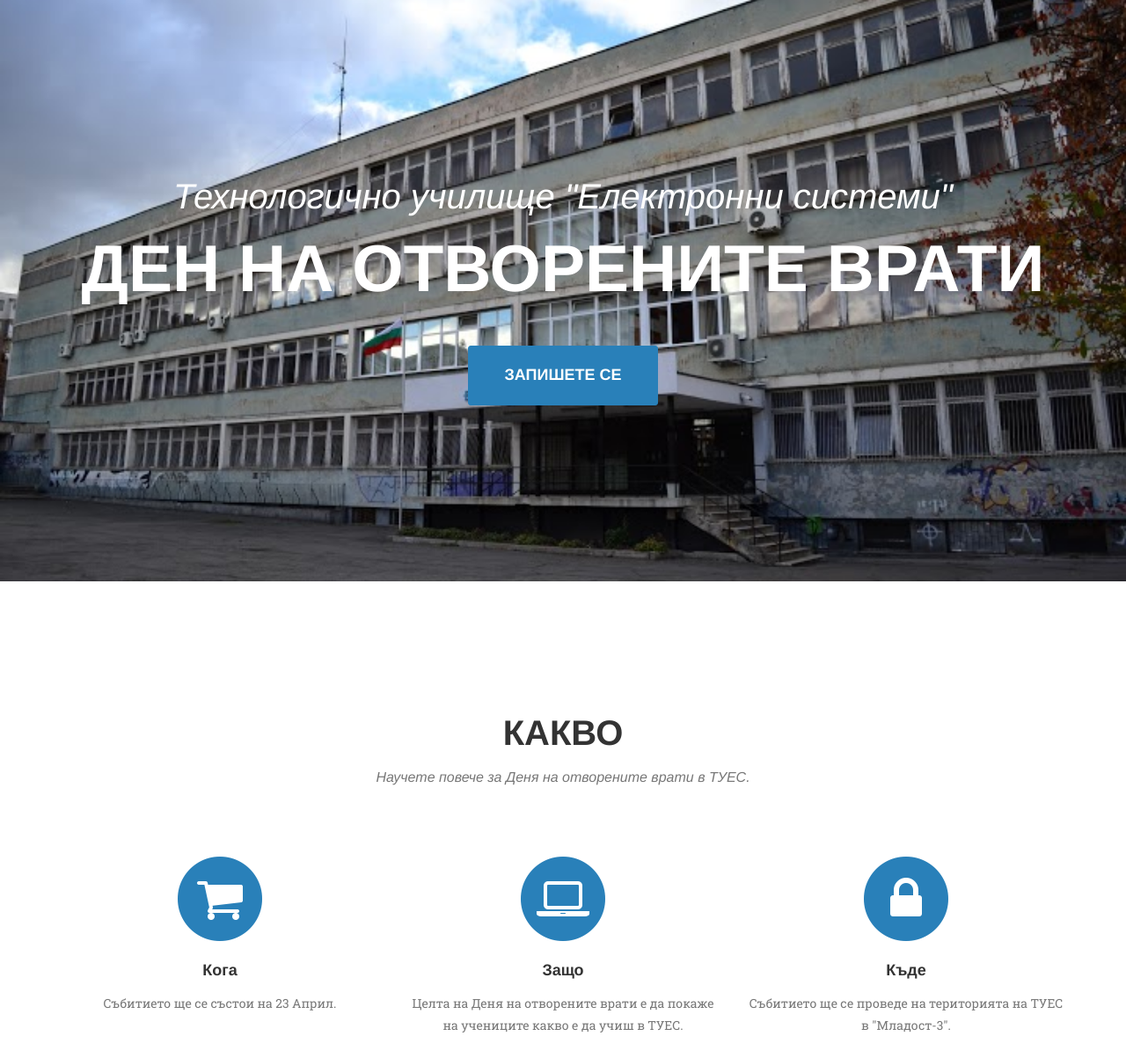
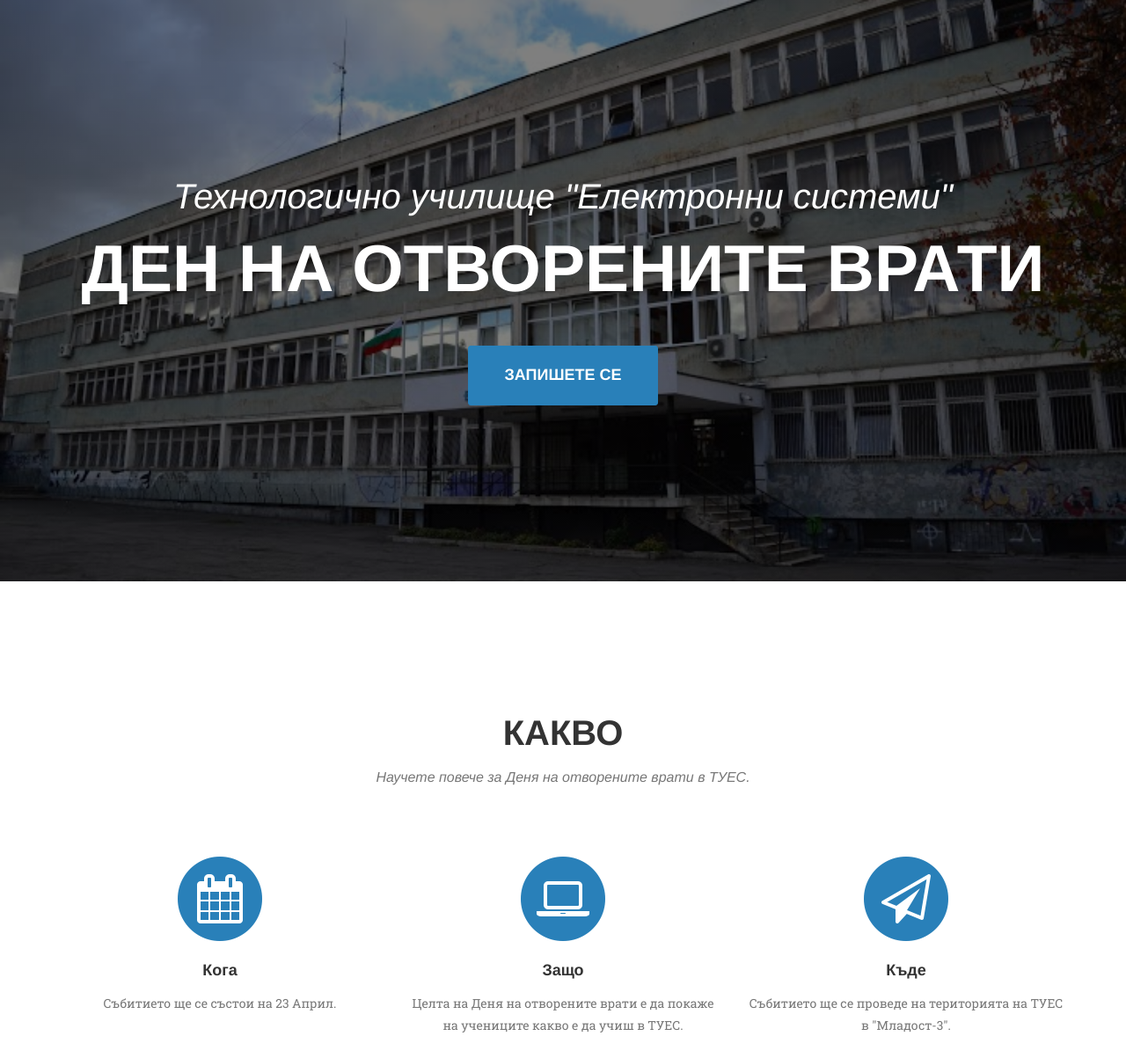
Before and after one commit to matir8/elsys-landing-page, a plain HTML site: page index.html in a window 1280 px wide. Shown: the part 97-1300 px from the top of the page at 88% size. Drawn offline with nearby package versions, Linux system fonts and the light colour scheme; some packages are replaced by stand-ins of ours.

Commit message:
fixed top glyphicons and darkened landing backgroung image

```diff
--- a/css/agency.css
+++ b/css/agency.css
@@ -220,7 +220,7 @@ fieldset[disabled] .btn-xl.active {
     }
 }
 header {
-    background-image: url(../img/tues.jpg);
+    background: linear-gradient(rgba(0, 0, 0, 0.5), rgba(0, 0, 0, 0.5)), url(../img/tues.jpg);
     background-repeat: none;
     background-attachment: scroll;
     background-position: center center;
--- a/index.html
+++ b/index.html
@@ -119,7 +119,7 @@
                 <div class="col-md-4">
                     <span class="fa-stack fa-4x">
                         <i class="fa fa-circle fa-stack-2x text-primary"></i>
-                        <i class="fa fa-shopping-cart fa-stack-1x fa-inverse"></i>
+                        <i class="fa fa-calendar fa-stack-1x fa-inverse"></i>
                     </span>
                     <h4 class="service-heading">Кога</h4>
                     <p class="text-muted">Събитието ще се състои на 23 Април.</p>
@@ -135,7 +135,7 @@
                 <div class="col-md-4">
                     <span class="fa-stack fa-4x">
                         <i class="fa fa-circle fa-stack-2x text-primary"></i>
-                        <i class="fa fa-lock fa-stack-1x fa-inverse"></i>
+                        <i class="fa fa-paper-plane-o fa-stack-1x fa-inverse"></i>
                     </span>
                     <h4 class="service-heading">Къде</h4>
                     <p class="text-muted">Събитието ще се проведе на територията на ТУЕС в "Младост-3".</p>
```
